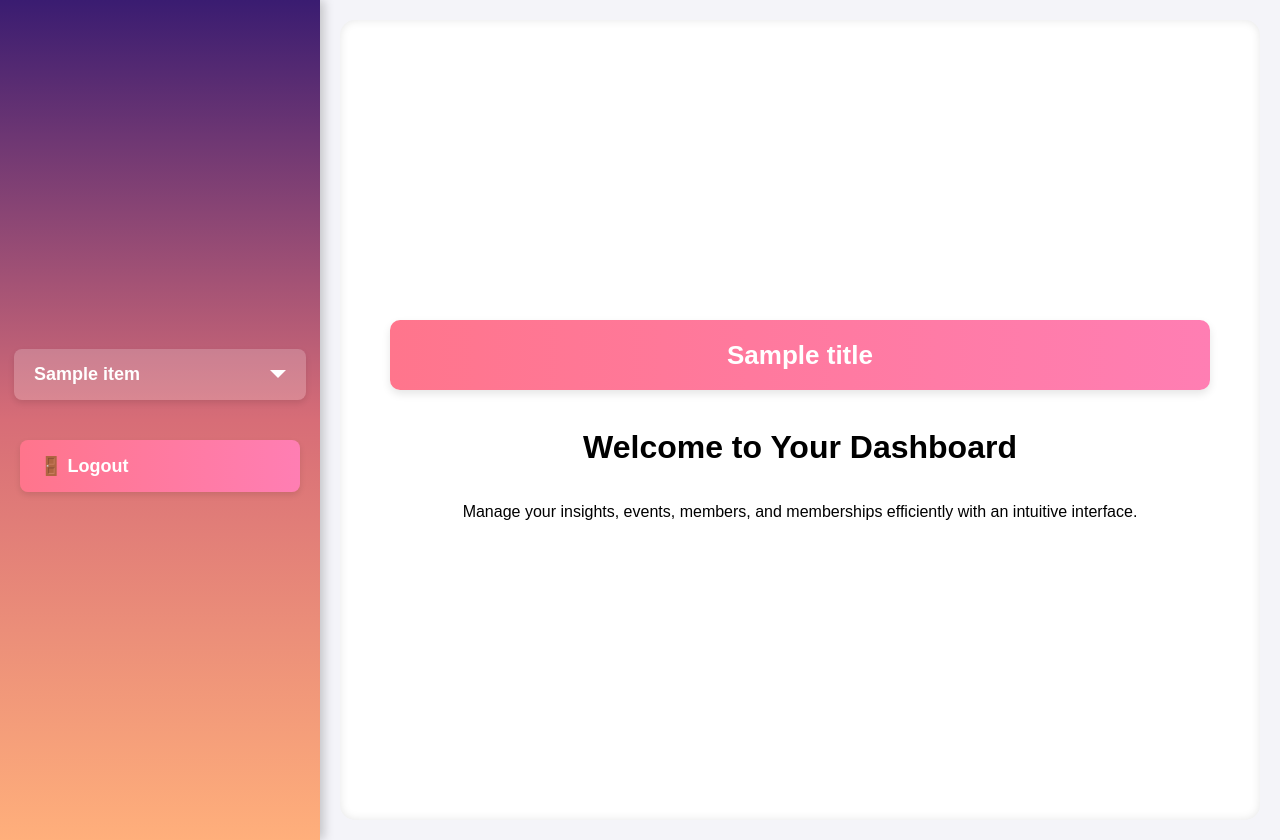
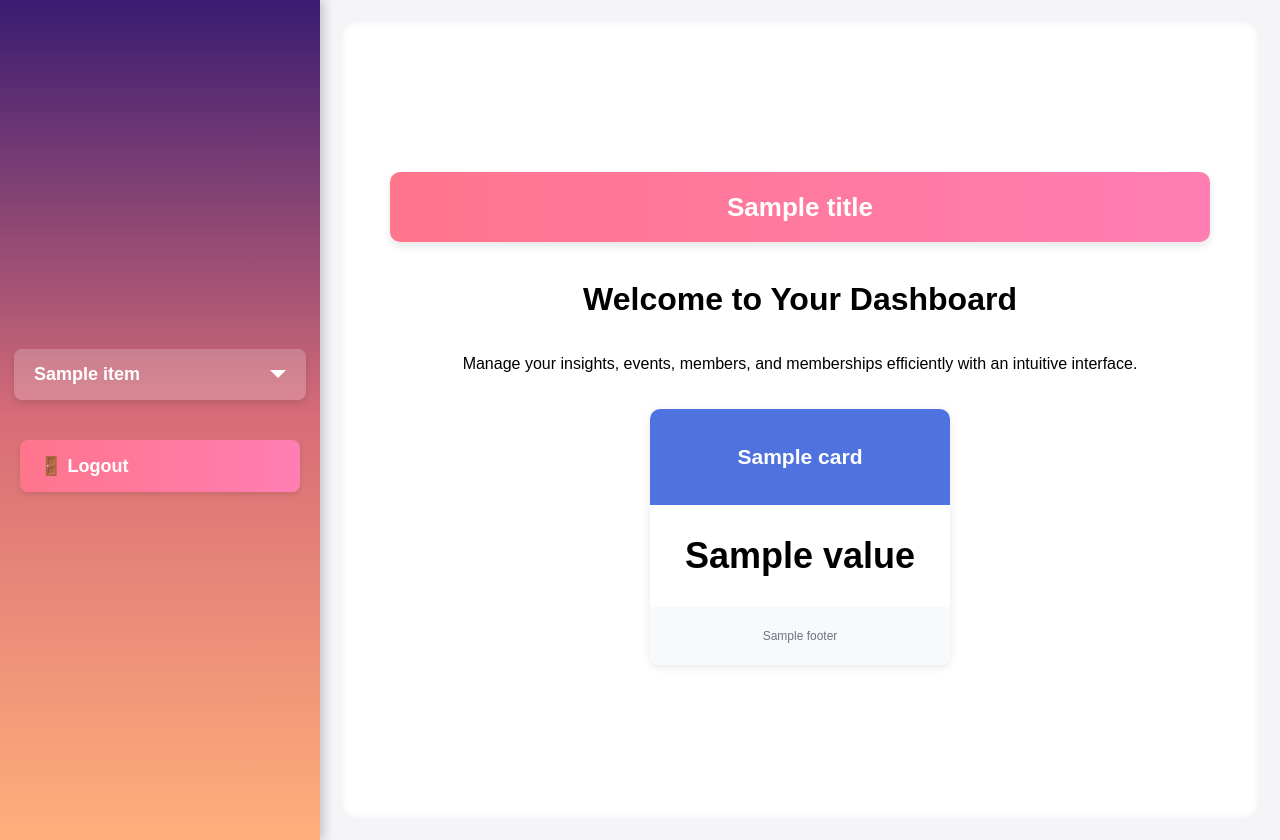
Before and after one commit to AdvancedWebTeam0/togetherCulture, a Django app: template together_culture/adminApp/templates/admin_dashboard.html in a window 1280 px wide. Run offline with Django 5.2, Linux system fonts and the light colour scheme; the template is opened without the code that fills it: most values are stand-ins (such as "Sample title", 1, 10 or a date in 2020).

Commit message:
added code for cards for dashboard

```diff
--- a/together_culture/adminApp/templates/admin_dashboard.html
+++ b/together_culture/adminApp/templates/admin_dashboard.html
@@ -1,6 +1,17 @@
 {% extends 'base.html' %}
+
+
+{% block style %}
+{% load static %}
+    <link rel="stylesheet" href="{% static 'css/cards.css' %}">
+{% endblock %}
 
 {% block content %}
 <h1>Welcome to Your Dashboard</h1>
 <p>Manage your insights, events, members, and memberships efficiently with an intuitive interface.</p>
+
+<div class="dashboard-container">
+    {% include 'cards.html' with cards=cards %}
+</div>
+
 {% endblock %}
--- a/together_culture/memberApp/views.py
+++ b/together_culture/memberApp/views.py
@@ -1,6 +1,5 @@
 from django.shortcuts import render, redirect
 from django.http import HttpResponse
-
 
 nav_items = [
         {'name': '🎟 My Membership', 'url': 'member-dashboard', 'submenu': None},
@@ -10,7 +9,6 @@ nav_items = [
         {'name': '👤 My Profile', 'url': 'profile', 'submenu': None},
         {'name': '⚙ Settings', 'url': 'settings', 'submenu': None},
     ]
-
 
 # Create your views here.
 
--- /dev/null
+++ b/together_culture/static/css/cards.css
@@ -0,0 +1,67 @@
+.card-header {
+    background-color: #4e73df;
+    color: white;
+    padding: 20px;
+    text-align: center;
+}
+
+.card-footer {
+    background-color: #f8f9fc;
+    padding: 10px;
+    text-align: center;
+    font-size: 14px;
+    color: #6c757d;
+}
+
+.card-container {
+    display: flex;
+    gap: 20px;
+    padding: 20px;
+    flex-wrap: wrap;
+    justify-content: center;
+}
+
+/* Card styling */
+.card {
+    background-color: #fff;
+    border-radius: 10px;
+    box-shadow: 0 2px 10px rgba(0, 0, 0, 0.1);
+    width: 300px;
+    overflow: hidden;
+    transition: transform 0.3s ease-in-out;
+}
+
+/* Hover effect for cards */
+.card:hover {
+    transform: translateY(-10px);
+}
+
+/* Card header */
+.card-header {
+    background-color: #4e73df;
+    color: white;
+    padding: 15px;
+    font-size: 18px;
+    text-align: center;
+}
+
+/* Card body */
+.card-body {
+    padding: 20px;
+    text-align: center;
+}
+
+.card-value {
+    font-size: 36px;
+    font-weight: bold;
+    margin: 10px 0;
+}
+
+/* Card footer */
+.card-footer {
+    background-color: #f8f9fc;
+    padding: 10px;
+    font-size: 12px;
+    text-align: center;
+    color: #6c757d;
+}
--- a/together_culture/templates/base.html
+++ b/together_culture/templates/base.html
@@ -6,12 +6,15 @@
     <meta name="viewport" content="width=device-width, initial-scale=1.0">
     <title>{{ title }}</title>
     {% load static %}
-    <link rel="stylesheet" href="{% static 'style.css' %}">
-    <script src="{% static 'layout.js' %}"></script>
+    <link rel="stylesheet" href="{% static 'css/style.css' %}">
+    <script src="{% static 'js/layout.js' %}"></script>
+    {% block style %}{% endblock %}
+    {% block js %}{% endblock %}
+
 </head>
 
 <body>
-    {% include 'nav.html' %}
+    {% block nav %}{% include 'nav.html' %}{% endblock %}
     <div class="content">
         <h1 class="header">{{ title }}</h1>
         {% block content %}{% endblock %}
--- /dev/null
+++ b/together_culture/templates/cards.html
@@ -0,0 +1,15 @@
+<div class="card-container">
+    {% for card in cards %}
+    <div class="card">
+        <div class="card-header">
+            <h3 class="card-title">{{ card.title }}</h3>
+        </div>
+        <div class="card-body">
+            <p class="card-value">{{ card.value }}</p>
+        </div>
+        <div class="card-footer">
+            <p class="card-footer-text">{{ card.footer }}</p>
+        </div>
+    </div>
+    {% endfor %}
+</div>
```
Also changed, not shown: together_culture/adminApp/views.py (+8 -1 lines), together_culture/static/css/style.css (renamed from together_culture/static/style.css), together_culture/static/js/layout.js (renamed from together_culture/static/layout.js).
